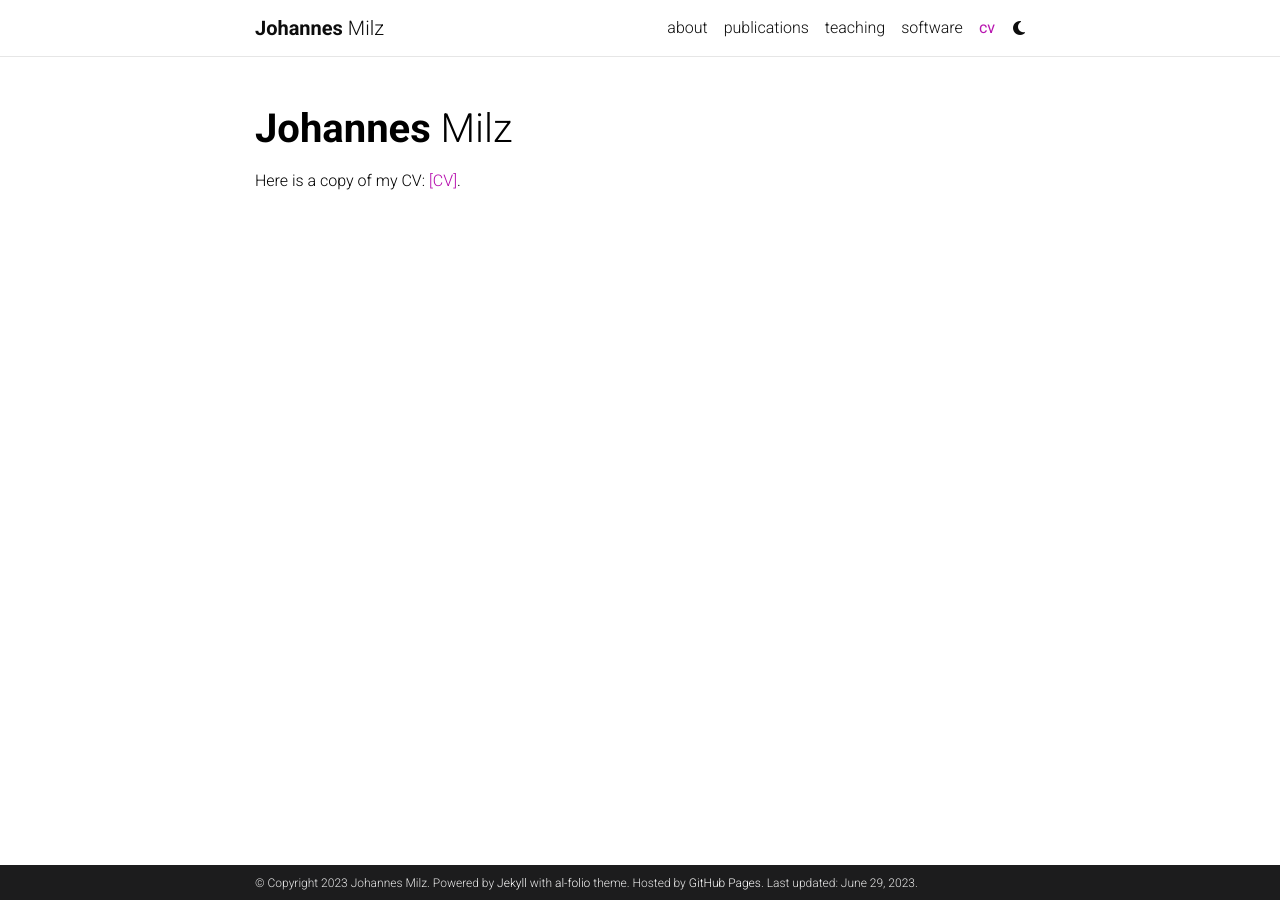
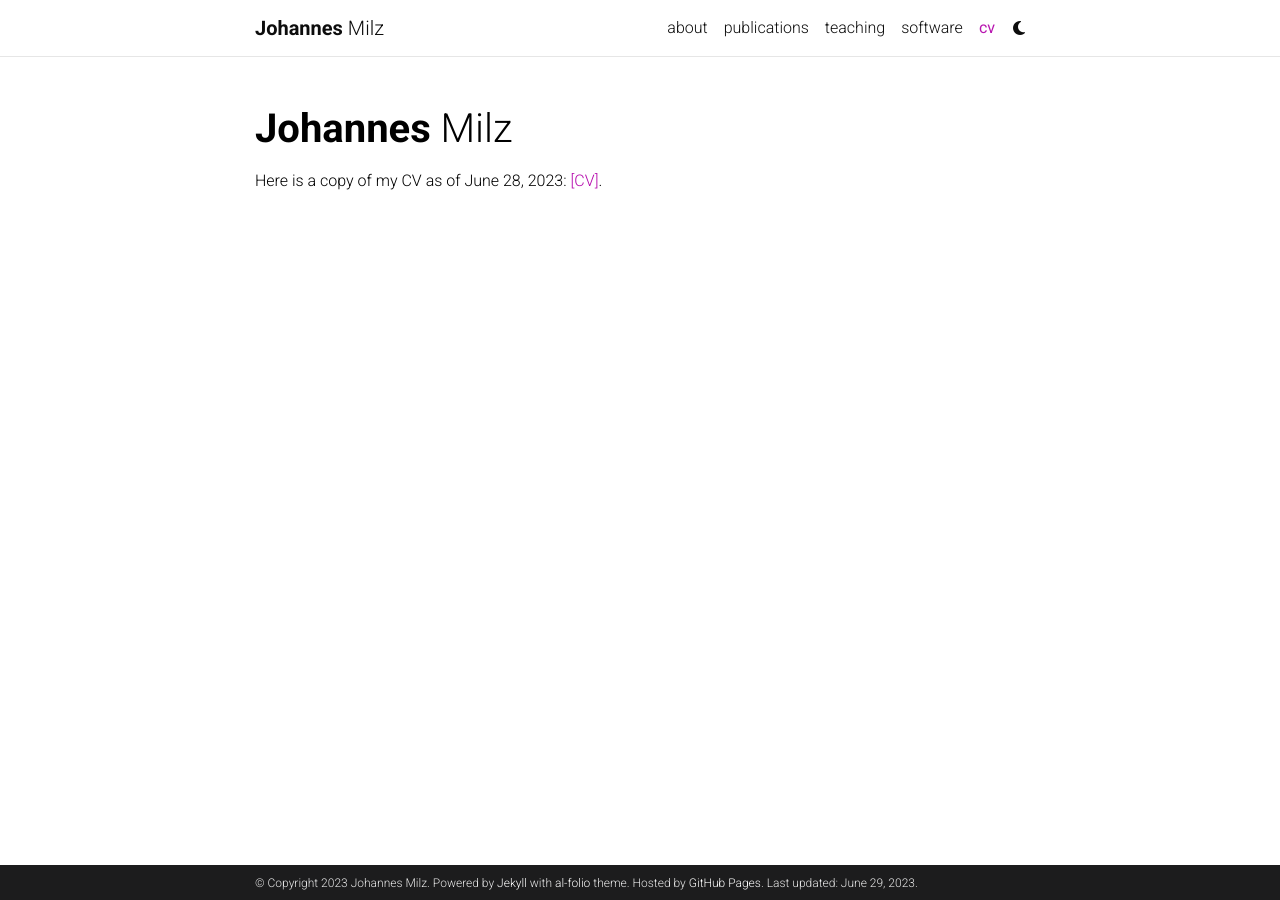
Before and after one commit to milzj/milzj.github.io, a Jekyll site: the page built from _pages/cv.md, in a window 1280 px wide. Built offline with Jekyll 4.4.1, drawn with Linux system fonts in a browser that asks for light colours; comment, search, counter and statistics services are not loaded; a style sheet for code colours, icons or effects is not loaded.

Commit message:
Update cv.md

```diff
--- a/_pages/cv.md
+++ b/_pages/cv.md
@@ -7,4 +7,4 @@ nav_order: 7
 cv_pdf: example_pdf.pdf
 ---
 
-Here is a copy of my CV: [[CV]](https://milzj.github.io/assets/pdf/Milz_Johannes_GT_CV.pdf).
+Here is a copy of my CV as of June 28, 2023: [[CV]](https://milzj.github.io/assets/pdf/Milz_Johannes_GT_CV.pdf).
```
